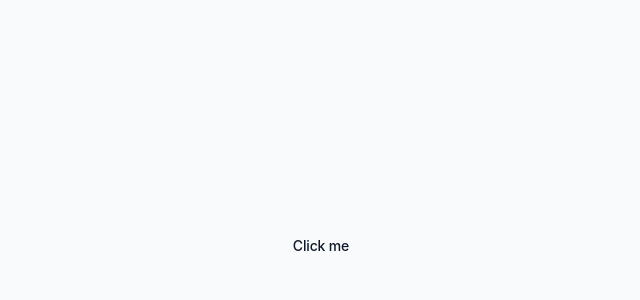
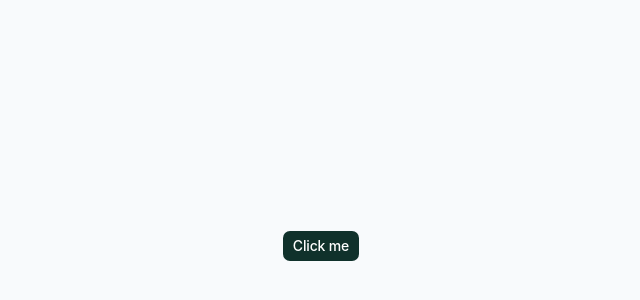
Before and after one commit to Barbienestar/frontend, a React (Vite) app: page / in a window 1280 px wide. Shown: the part 154-454 px from the top of the page, without its empty margins (319-959 px from the left). Built offline with nearby package versions, Linux system fonts and the light colour scheme.

Commit message:
feat: Create button component storybook

```diff
--- a/src/App.tsx
+++ b/src/App.tsx
@@ -1,4 +1,4 @@
-import { Button } from "./components/ui/button";
+import { Button } from "./components/Button/button";
 
 function App() {
   return (
--- a/src/components/ui/button.tsx
+++ b/src/components/Button/button.tsx
@@ -9,14 +9,13 @@ const buttonVariants = cva(
   {
     variants: {
       variant: {
-        primary:
-          "bg-secondary text-secondary-foreground [a]:hover:bg-secondary/80",
+        default: "bg-primary text-primary-foreground [a]:hover:bg-primary/80",
         outline:
-          "border-primary bg-transparent hover:bg-primary/20 hover:text-primary aria-expanded:bg-transparent aria-expanded:text-primary dark:border-input dark:bg-input/30 dark:hover:bg-input/50",
+          "border-border bg-background hover:bg-muted hover:text-foreground aria-expanded:bg-muted aria-expanded:text-foreground dark:border-input dark:bg-input/30 dark:hover:bg-input/50",
         secondary:
-          "bg-accent-secondary text-accent-secondary-foreground hover:bg-accent-secondary/80 aria-expanded:bg-accent-secondary aria-expanded:text-accent-secondary-foreground",
+          "bg-secondary text-secondary-foreground hover:bg-secondary/80 aria-expanded:bg-secondary aria-expanded:text-secondary-foreground",
         ghost:
-          "hover:bg-muted hover:text-foreground hover:underline underline-offset-4 aria-expanded:bg-muted aria-expanded:text-foreground dark:hover:bg-muted/50",
+          "hover:bg-muted hover:text-foreground aria-expanded:bg-muted aria-expanded:text-foreground dark:hover:bg-muted/50",
         destructive:
           "bg-destructive/10 text-destructive hover:bg-destructive/20 focus-visible:border-destructive/40 focus-visible:ring-destructive/20 dark:bg-destructive/20 dark:hover:bg-destructive/30 dark:focus-visible:ring-destructive/40",
         link: "text-primary underline-offset-4 hover:underline",
@@ -36,7 +35,7 @@ const buttonVariants = cva(
       },
     },
     defaultVariants: {
-      variant: "primary",
+      variant: "default",
       size: "default",
     },
   },
@@ -44,7 +43,7 @@ const buttonVariants = cva(
 
 function Button({
   className,
-  variant = "primary",
+  variant = "default",
   size = "default",
   asChild = false,
   ...props
```
Also changed, not shown: 2 other files (tests, documents, lock files or other folders).
